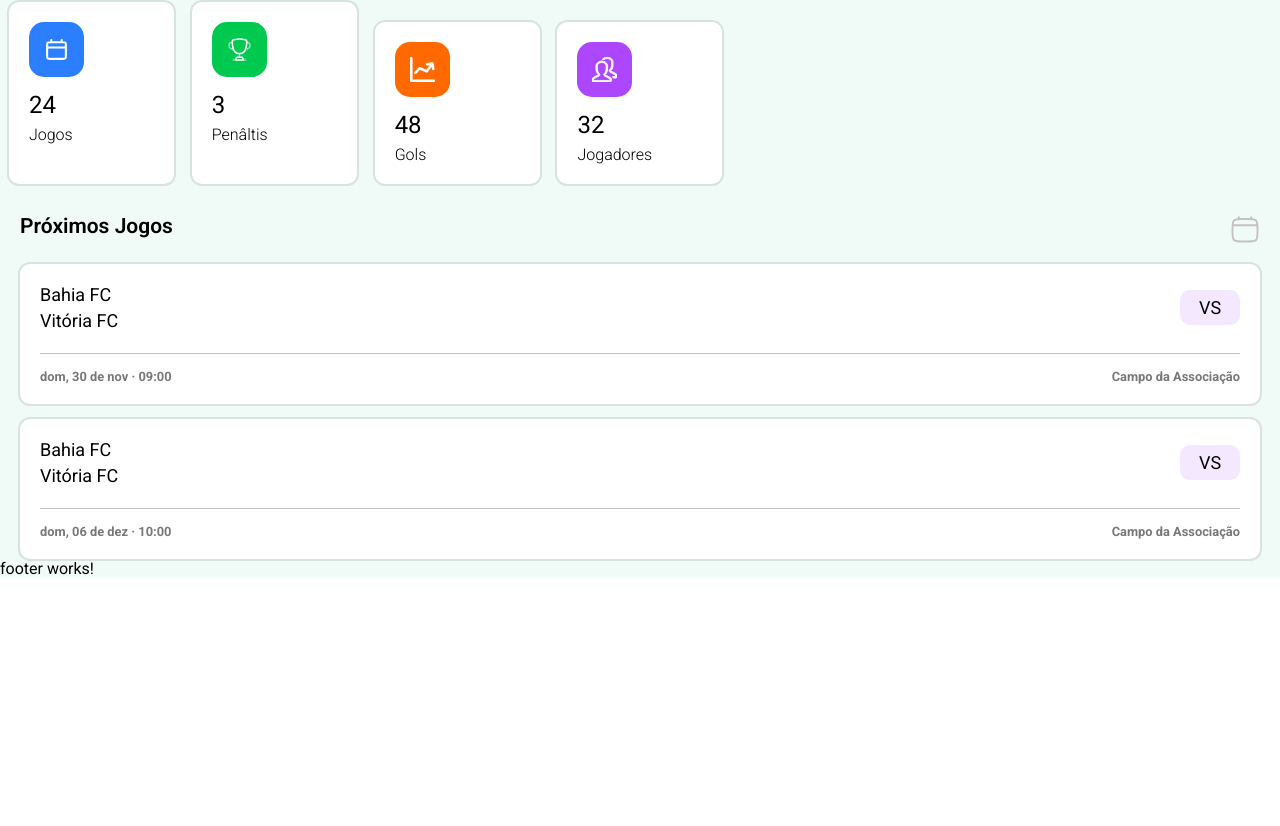
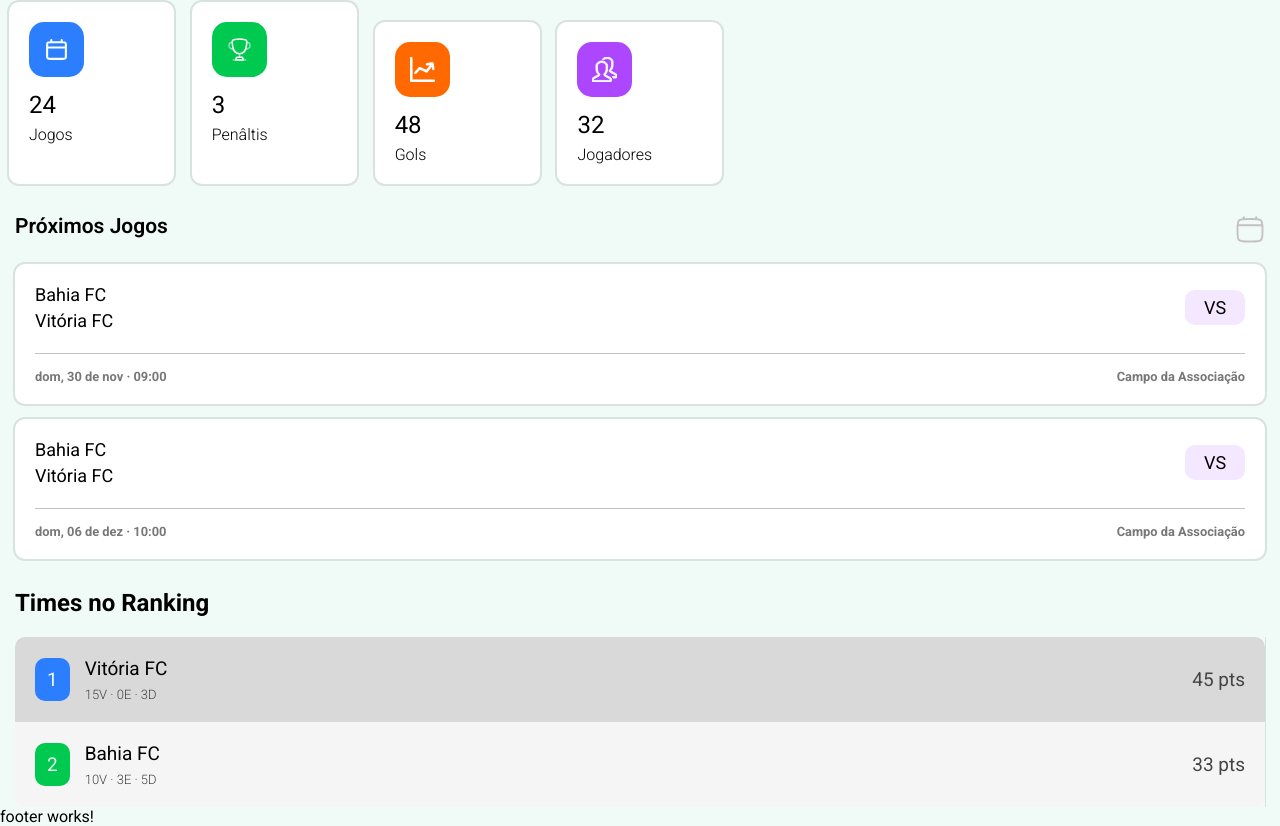
Before and after one commit to ClubeFut/clube_fut_frontend_angular, an Angular app: page /home in a window 1280 px wide. Shown: the part 226-1052 px from the top of the page. Before the commit the page ends 804 px from the top, so only its background shows below. Built offline with nearby package versions, Linux system fonts and the light colour scheme.

Commit message:
feat: criado a parte de ranking dos times, de forma estatica

```diff
--- a/src/app/pages/home/home.html
+++ b/src/app/pages/home/home.html
@@ -93,6 +93,44 @@
                 </div><!--proximos__jogos__unico-->
             </div><!--proximos__jogos__wrapper-->
         </section><!--proximos__jogos-->
+
+        <section class="ranking">
+            <h2>Times no Ranking</h2>
+
+            <div class="times__ranking">
+                <div class="ranking__unico">
+                    <div class="numero__time__e__estatisticas">
+                        <h2>1</h2>
+
+                        <div class="time__e__estatisticas">
+                            <h3>Vitória FC</h3>
+
+                            <h4>15V · 0E · 3D</h4>
+                        </div><!--time__e__estatisticas-->
+                    </div><!--numero__time__e__estatisticas-->
+
+                    <div class="pontos__ranking">
+                        <h3>45 pts</h3>
+                    </div><!--pontos__ranking-->
+                </div><!--ranking__unico-->
+
+                <div class="ranking__unico">
+                    <div class="numero__time__e__estatisticas">
+                        <h2>2</h2>
+
+                        <div class="time__e__estatisticas">
+                            <h3>Bahia FC</h3>
+
+                            <h4>10V · 3E · 5D</h4>
+                        </div><!--time__e__estatisticas-->
+                    </div><!--numero__time__e__estatisticas-->
+
+                    <div class="pontos__ranking">
+                        <h3>33 pts</h3>
+                    </div><!--pontos__ranking-->
+                </div><!--ranking__unico-->
+            </div><!--times__ranking-->
+        </section><!--ranking-->
     </main>
 
     <footer>
--- a/src/app/pages/home/home.scss
+++ b/src/app/pages/home/home.scss
@@ -77,7 +77,7 @@ $bg__aqua: #F3E8FF;
 
     .proximos__jogos{
         margin-top: 30px;
-        padding: 0 20px;
+        padding: 0 15px;
 
         .proximos__jogos__titulo{
             display: flex;
@@ -163,4 +163,87 @@ $bg__aqua: #F3E8FF;
             }
         }
     }
+
+    .ranking{
+        margin-top: 30px;
+        padding: 0 15px;
+
+        .times__ranking{
+            margin-top: 20px;
+            display: flex;
+            flex-direction: column;
+            box-shadow: 1px 0 0 0 rgba(0,0,0,0.1);
+
+            .ranking__unico{
+                display: flex;
+                flex-direction: row;
+                align-items: center;
+                justify-content: space-between;
+                padding: 20px;
+
+                &:first-of-type{
+                    background-color: #d9d9d9;
+                    border-top-left-radius: 10px;
+                    border-top-right-radius: 10px;
+
+                    .numero__time__e__estatisticas{
+                        h2{
+                            background-color: $bg__estatistica__unica__azul;
+                        }
+                    }
+                }
+
+                &:last-of-type{
+                    background-color: #f5f5f5;
+                    border-bottom-left-radius: 10px;
+                    border-bottom-right-radius: 10px;
+
+                    .numero__time__e__estatisticas{
+                        h2{
+                            background-color: $bg__estatistica__unica__verde;
+                        }
+                    }
+                }
+
+                .numero__time__e__estatisticas{
+                    display: flex;
+                    flex-direction: row;
+                    align-items: center;
+                    justify-content: space-between;
+
+                    h2{
+                        font-size: 19px;
+                        font-weight: 400;
+                        padding: 10px 12px;
+                        color: $bg__main;
+                        border-radius: 10px;
+                    }
+
+                    .time__e__estatisticas{
+                        margin-left: 15px;
+
+                        h3{
+                            font-size: 19px;
+                            font-weight: 400;
+                        }
+
+                        h4{
+                            margin-top: 7px;
+                            font-size: 13px;
+                            font-weight: 300;
+                            color: #444;
+                        }
+                    }
+                }
+
+                .pontos__ranking{
+                    h3{
+                        font-size: 19px;
+                        font-weight: 400;
+                        color: #444;
+                    }
+                }
+            }
+        }
+    }
 }
```
